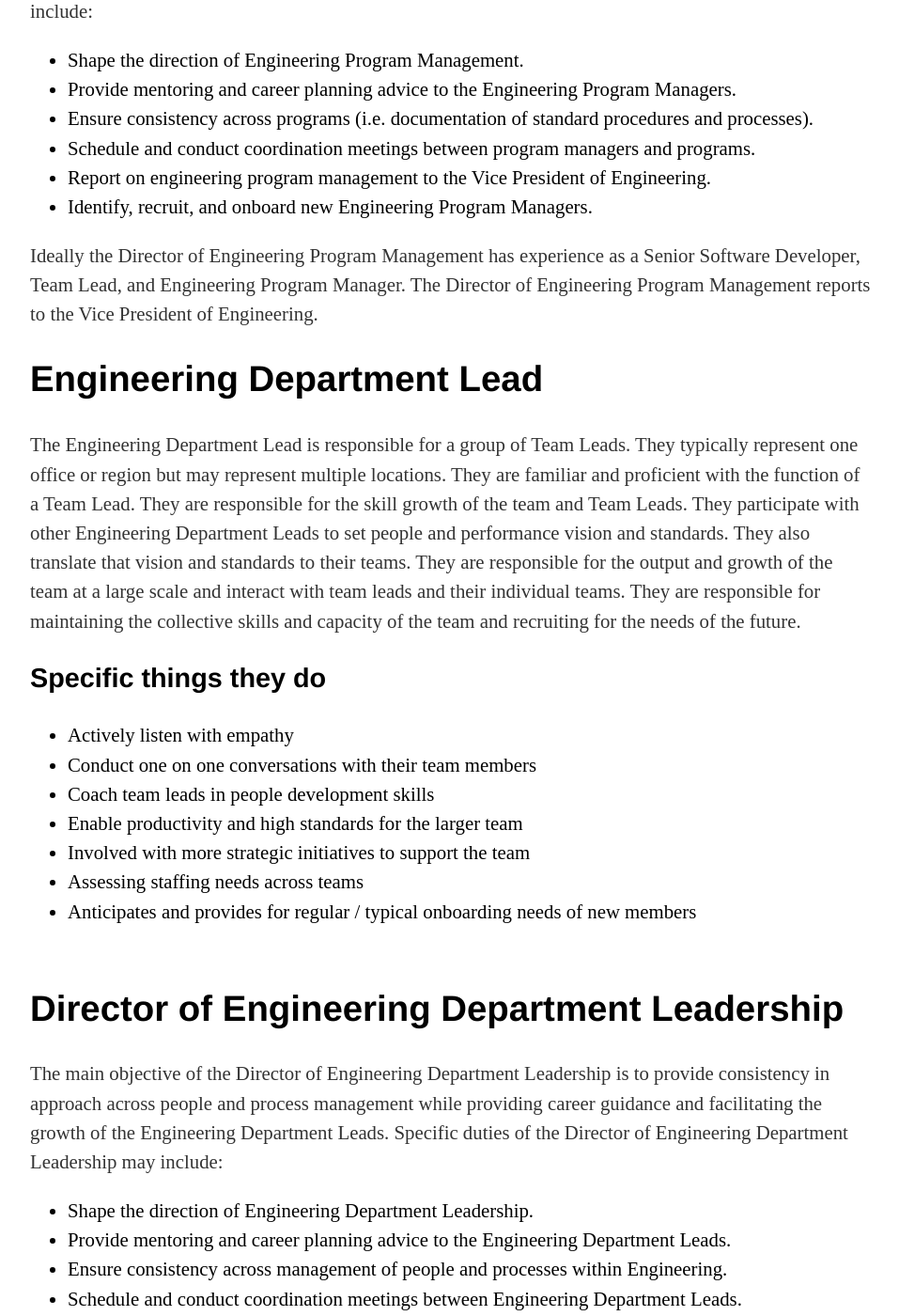
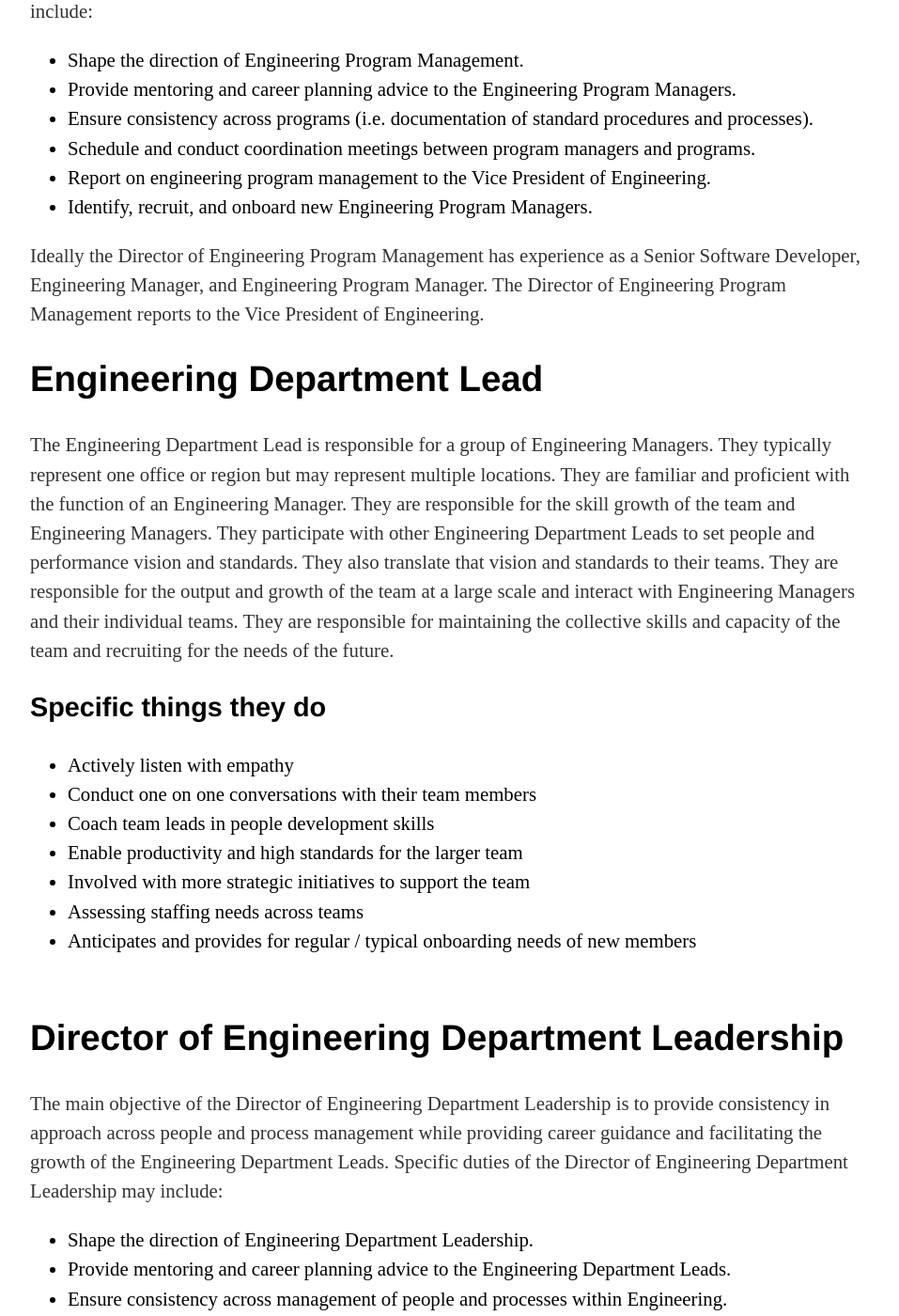
Before and after one commit to OSIEng/osieng.github.io, a Jekyll site: the page built from leadership_track/index.html, in a window 1280 px wide and 1400 px high, scrolled down 3342 px. Shown: the whole window at 94% size, without its empty margins (160-1117 px from the left). Built offline with Jekyll 4.4.1, drawn with Linux system fonts in a browser that asks for light colours; some of the changed text lies outside the part shown.

Commit message:
Update index.html

```diff
--- a/leadership_track/index.html
+++ b/leadership_track/index.html
@@ -103,11 +103,11 @@ Ideally the Engineering Program Manager has experience as a Senior Software Deve
 </ul>
 </p>
 <p>
-Ideally the Director of Engineering Program Management has experience as a Senior Software Developer, Team Lead, and Engineering Program Manager. The Director of Engineering Program Management reports to the Vice President of Engineering.
+Ideally the Director of Engineering Program Management has experience as a Senior Software Developer, Engineering Manager, and Engineering Program Manager. The Director of Engineering Program Management reports to the Vice President of Engineering.
 </p>
 
 <h2>Engineering Department Lead</h2>
-<p>The Engineering Department Lead is responsible for a group of Team Leads. They typically represent one office or region but may represent multiple locations. They are familiar and proficient with the function of a Team Lead. They are responsible for the skill growth of the team and Team Leads. They participate with other Engineering Department Leads to set people and performance vision and standards. They also translate that vision and standards to their teams. They are responsible for the output and growth of the team at a large scale and interact with team leads and their individual teams. They are responsible for maintaining the collective skills and capacity of the team and recruiting for the needs of the future.  </p>
+<p>The Engineering Department Lead is responsible for a group of Engineering Managers. They typically represent one office or region but may represent multiple locations. They are familiar and proficient with the function of an Engineering Manager. They are responsible for the skill growth of the team and Engineering Managers. They participate with other Engineering Department Leads to set people and performance vision and standards. They also translate that vision and standards to their teams. They are responsible for the output and growth of the team at a large scale and interact with Engineering Managers and their individual teams. They are responsible for maintaining the collective skills and capacity of the team and recruiting for the needs of the future.  </p>
 <h3>Specific things they do</h3>
 <ul>
 <li>Actively listen with empathy </li>
@@ -132,5 +132,5 @@ Ideally the Director of Engineering Program Management has experience as a Senio
 </ul>
 </p>
 <p>
-Ideally the Director of Engineering Department Leadership has experience as a Senior Software Developer, Team Lead, and Engineering Department Lead. The Director of Engineering Department Leadership reports to the Vice President of Engineering.
+Ideally the Director of Engineering Department Leadership has experience as a Senior Software Developer, Engineering Manager, and Engineering Department Lead. The Director of Engineering Department Leadership reports to the Vice President of Engineering.
 </p>
```
